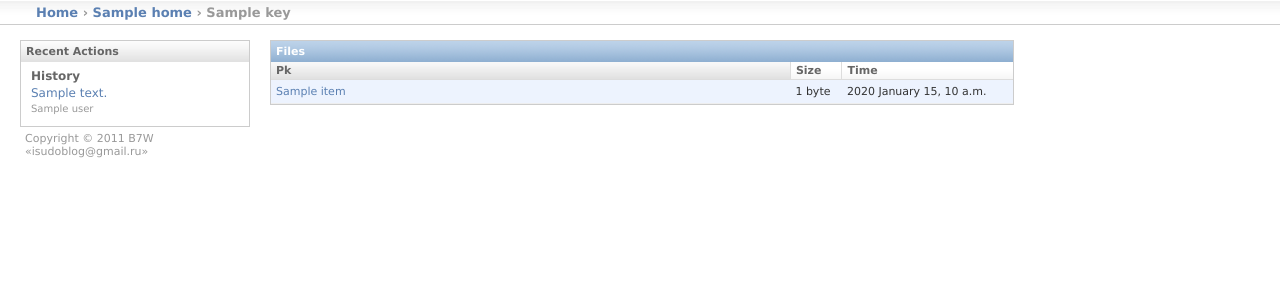
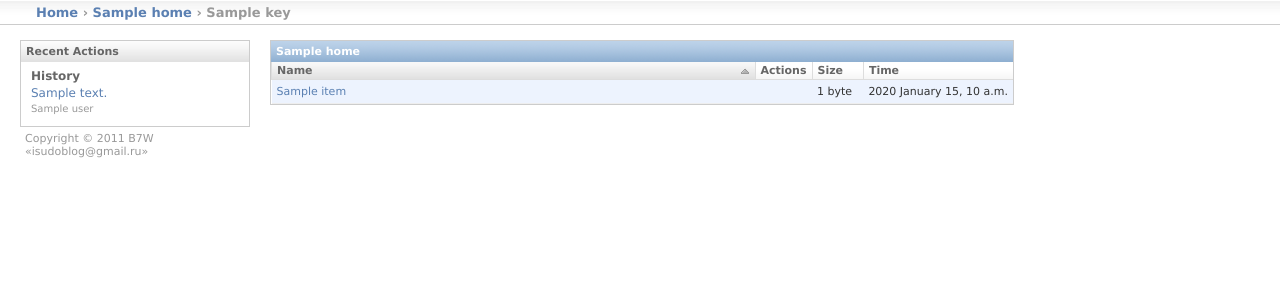
Before and after one commit to b7w/limited-fm, a Django app: template limited/templates/limited/trash.html in a window 1280 px wide. Shown: the part 44-344 px from the top of the page. Run offline with Django 3.2, Linux system fonts and the light colour scheme; the template is opened without the code that fills it: most values are stand-ins (such as "Sample title", 1, 10 or a date in 2020).

Commit message:
Fix old template in Trash.html. Fix some js.

```diff
--- a/limited/static/limited/js/actions.js
+++ b/limited/static/limited/js/actions.js
@@ -15,7 +15,23 @@ function Trash( obj ) {
 
     if ( flag == true )
     {
-        link = "/action/trash/?h="+data.home+"&amp;p="+data.path+"&amp;n=" + encodeURIComponent(name);
+        var link = "/action/trash/?h="+data.home+"&amp;p="+data.path;
+        window.location = link;
+    }
+    else
+    {
+        NotifyWarning('Deleting canceled by user');
+    }
+}
+
+function Delete( obj ) {
+
+    var data = jQuery.parseJSON( jQuery(obj).parent().parent().parent().children('.info').text() );
+    var flag = confirm("Do you realy want to delete " + jQuery.trim(data.name) + "?");
+
+    if ( flag == true )
+    {
+        var link = '/action/delete/?h='+data.home+'&amp;p='+data.path;
         window.location = link;
     }
     else
@@ -42,7 +58,7 @@ function Move( obj ) {
 
     var data = jQuery.parseJSON( jQuery(obj).parent().parent().parent().children('.info').text() );
     var path2 = prompt( 'Enter new path', '' );
-
+    alert(data)
     if (path2!=null && path2!="")
     {
         var link = "/action/move/?h="+data.home+"&amp;p="+data.path+"&amp;p2=" + encodeURIComponent(path2);
--- a/limited/templates/limited/browser.html
+++ b/limited/templates/limited/browser.html
@@ -91,7 +91,7 @@
         <tr>
             <th class="hide" ></th>
             <th scope="col" class="sorted ascending" style="width: 70%;" >
-                <a href="#">Pk</a>
+                <a href="#">Name</a>
             </th>
             <th> Actions</th>
             <th scope="col" style="width: 7%;">
--- a/limited/templates/limited/trash.html
+++ b/limited/templates/limited/trash.html
@@ -1,58 +1,16 @@
 {% extends "limited/base.html" %}
 
 {% block media %}
+<script type='text/javascript' src='{{ STATIC_URL }}limited/js/actions.js'></script>
 <script type="text/javascript">
-
-    function Notify( message ) {
-        jQuery('.messagelist').append('<li class="info">'+message+'</li>');
-    }
-    function NotifyError( message ) {
-        jQuery('.messagelist').append('<li class="error">'+message+'</li>');
-    }
-    function NotifyWarning( message ) {
-        jQuery('.messagelist').append('<li class="warning">'+message+'</li>');
-    }
-
-    function Delete( obj ) {
-
-        var data = jQuery.parseJSON( jQuery(obj).parent().parent().children('span').text() );
-        var flag = confirm("Do you realy want to delete " + jQuery.trim(data.name) + "?");
-
-        if ( flag == true )
-        {
-            link = '{% url action 'delete' %}?h='+data.home+'&amp;p='+data.path+'&amp;n=' + name;
-            window.location = link;
-        }
-        else
-        {
-            NotifyWarning('Deleting canceled by user');
-        }
-    }
-
-    function Move( obj ) {
-
-        var data = jQuery.parseJSON( jQuery(obj).parent().parent().children('span').text() );
-        var path2 = prompt( 'Enter new path', '' );
-
-        if (path2!=null && path2!="")
-        {
-            link = '{% url action 'move' %}?h='+data.home+'&amp;p='+data.path+'&amp;p2=' + path2;
-            window.location = link;
-        }
-        else {
-            NotifyWarning('Moving canceled by user');
-        }
-    }
-
     jQuery(document).ready( function() {
-
         jQuery('.delete').click(function() {
             Delete( this )
-        })
-        jQuery('.move').click(function() {
+        } )
+        jQuery( '.move' ).click( function() {
             Move( this )
-        })
-    });
+        } )
+    } );
 </script>
 {% endblock %}
 
@@ -69,7 +27,7 @@
     <ul class="actionlist">
         {% for item in history %}
         <li class="{{ item.get_type_display }}link">
-            <a href="{% url browser %}?h={{ item.lib_id }}&amp;p={{ item.path }}">{{ item.message }}</a> <br/> <span class="mini quiet">{{ item.user }}</span>
+            <a href="{% url browser %}?h={{ item.lib_id }}&amp;p={{ item.path }}">{{ item.message|safe }}</a> <br/> <span class="mini quiet">{{ item.user }}</span>
         </li>
         {% endfor %}
     </ul>
@@ -80,57 +38,59 @@
 <div class="module" id="changelist">
 
     <table id="result_list" cellspacing="0">
-        <caption><a href="browser.html#" class="section">Files</a></caption>
+        <caption>
+            <a href="/browser/?h={{ home_id }}" class="section">{{ home }}</a>
+        </caption>
         <thead>
         <tr>
+            <th class="hide" ></th>
             <th scope="col" class="sorted ascending" style="width: 70%;" >
-                Pk
+                <a href="#">Name</a>
             </th>
-            <th scope="col">
-                <a href="browser.html#">
-                    Size
-                </a></th>
+            <th> Actions</th>
+            <th scope="col" style="width: 7%;">
+                <a href="#">Size</a>
+            </th>
             <th scope="col" >
-                <a href="browser.html#">
-                    Time
-                </a></th>
+                <a href="#">Time</a>
+            </th>
         </tr>
         </thead>
         <tbody>
         {% for item in files %}
             <tr class="{% cycle 'row1' 'row2' %}">
-                <td>
-                    <a href="#" class="{{ item.class }}">
-                        {{ item.name }}
-                    </a>
-                    <span style="display:none;">
-                        { "home": "{{ home_id }}", "path": "{{ item.url }}", "name": "{{ item.name }}" }
-                    </span>
-                    <div style="float:right;">
+                <td class="info hide" >{ "home": "{{ home_id }}", "path": "{{ item.url|urlencode }}", "name": "{{ item.name }}" }</td>
+                <td ondblclick="location.href='{% url download %}?h={{ home_id }}&amp;p={{ item.url|urlencode }}'">
+                    <a href="#" class="{{ item.class }}">{{ item.name }}</a>
+                </td>
+                <td class="nowrap">
+                    <div class="align-right">
                         {% if permission.edit %}
                         <img class="move" src="{{ STATIC_URL }}limited/img/move.png" title="Move to other dir"/>
                         {% endif %}
                         {% if permission.delete %}
-                        <img class="delete" src="{{ STATIC_URL }}limited/img/delete.png" title="Delete"/>
+                        <img class="delete" src="{{ STATIC_URL }}limited/img/delete.png" title="Move to trash"/>
                         {% endif %}
                     </div>
                 </td>
-                <td class="nowrap">{{ item.size|filesizeformat }}</td>
+                <td class="nowrap size">{% if item.size == 0 %}Click{% else %}{{ item.size|filesizeformat }}{% endif %}</td>
                 <td class="nowrap">{{ item.time|date:"Y F d, P" }}</td>
             </tr>
         {% endfor %}
 
         {% if files|length == 0 %}
             <tr class="row1">
-               <td><a href="browser.html#"></a></td><td class="nowrap"></td><td class="nowrap"></td>
+                <td class="hide"></td><td><a href="#"></a></td><td class="nowrap"></td>
+                <td class="nowrap"></td><td class="nowrap"></td>
             </tr>
-           <tr class="row2">
-                <td><a href="browser.html#">There is no any files or folders</a></td>
-                <td class="nowrap"></td>
-                <td class="nowrap"></td>
+            <tr class="row2">
+                <td class="hide"></td>
+                <td><a href="#">There is no any files or folders</a></td><td class="nowrap"></td>
+                <td class="nowrap"></td><td class="nowrap"></td>
             </tr>
-           <tr class="row1">
-               <td><a href="browser.html#"></a></td><td class="nowrap"></td><td class="nowrap"></td>
+            <tr class="row1">
+                <td class="hide"></td><td><a href="#"></a></td><td class="nowrap"></td>
+                <td class="nowrap"></td><td class="nowrap"></td>
             </tr>
         {% endif %}
 
--- a/limited/views.py
+++ b/limited/views.py
@@ -94,7 +94,7 @@ def Trash( request, id ):
     home_id = int( id )
 
     try:
-        FileLib = MHome.objects.select_related( 'lib' ).get( user=request.user, lib__id=home_id )
+        FileLib = getFileLib( request.user, home_id)
 
         history = MHistory.objects.\
                   select_related( 'user' ).\
```
